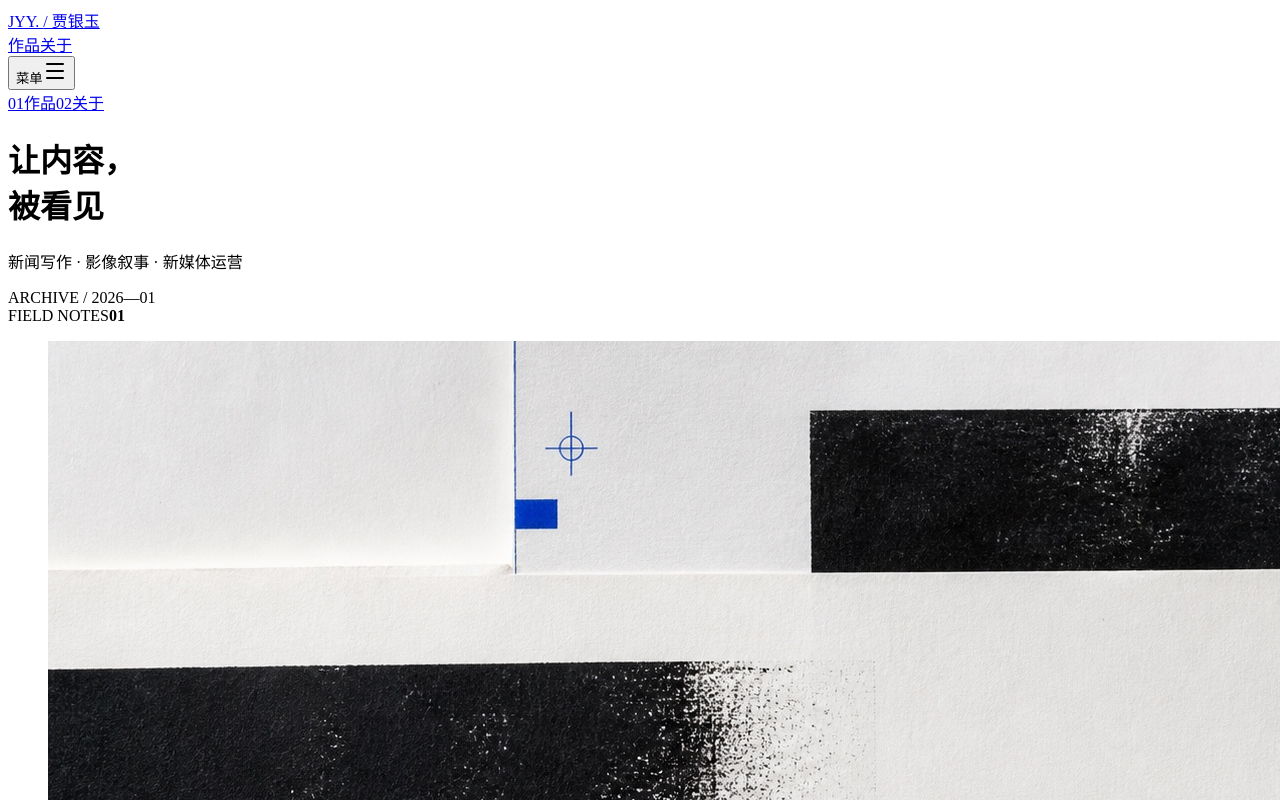
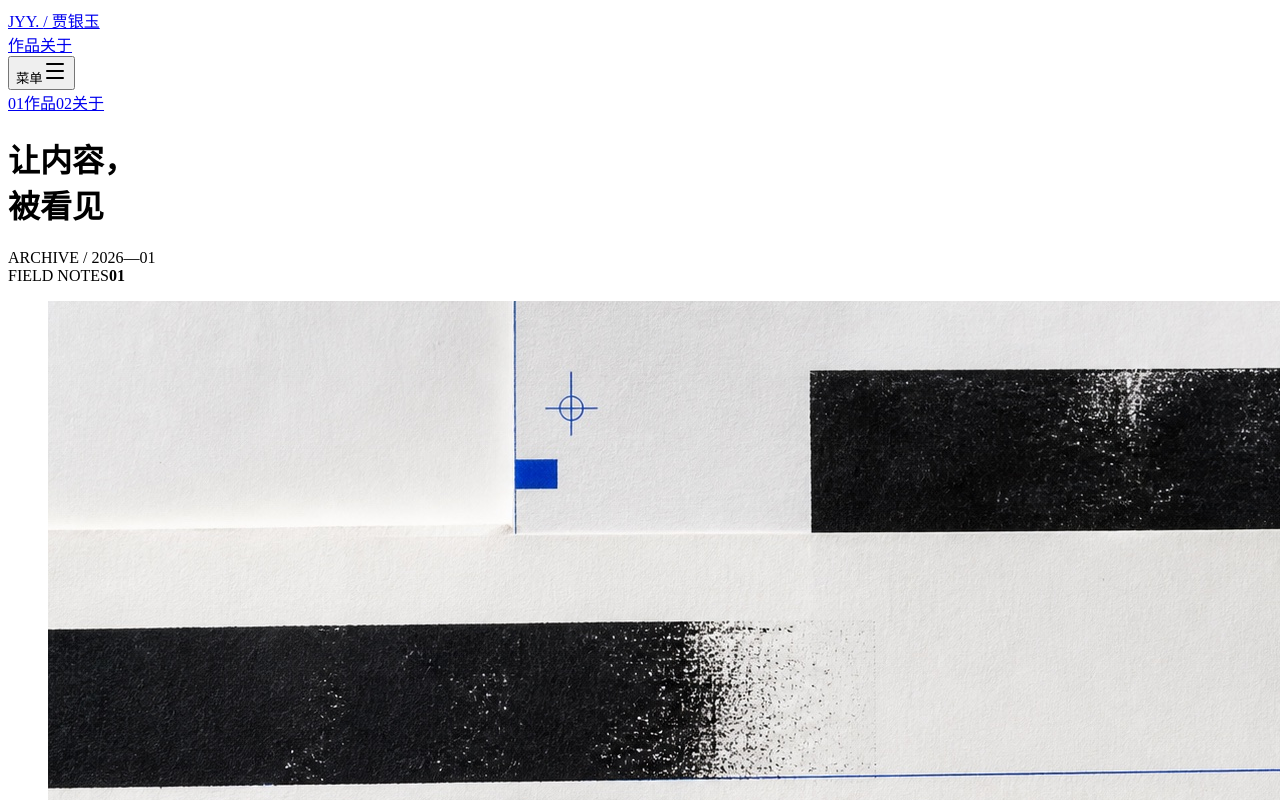
Before and after one commit to Saying6666/jiayin-yu-portfolio, a React (Vite) app: page / in a window 1280 px wide. Shown: the top 800 px of the page. Built offline with nearby package versions, Linux system fonts and the light colour scheme; the HTML template or start-up script is replaced by a standard one.

Commit message:
Remove lower hero layout per document

```diff
--- a/src/components/Hero.tsx
+++ b/src/components/Hero.tsx
@@ -7,8 +7,6 @@ export function Hero() {
           <br />
           被看见
         </h1>
-        <span className="hero-mark" aria-hidden="true" />
-        <p>新闻写作 · 影像叙事 · 新媒体运营</p>
       </div>
 
       <div className="hero-stage hero-stage--index" aria-label="编辑台视觉索引">
```
